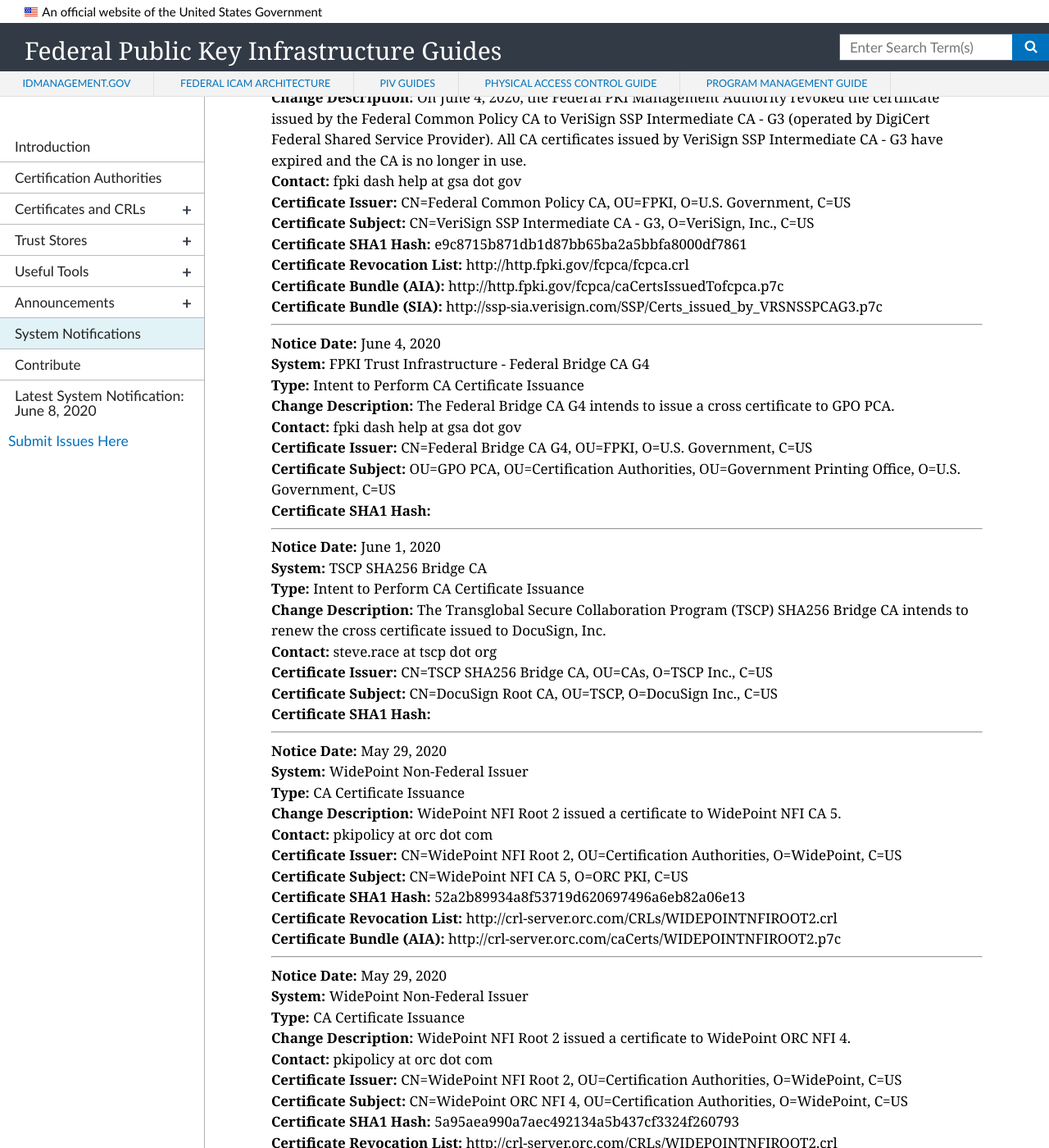
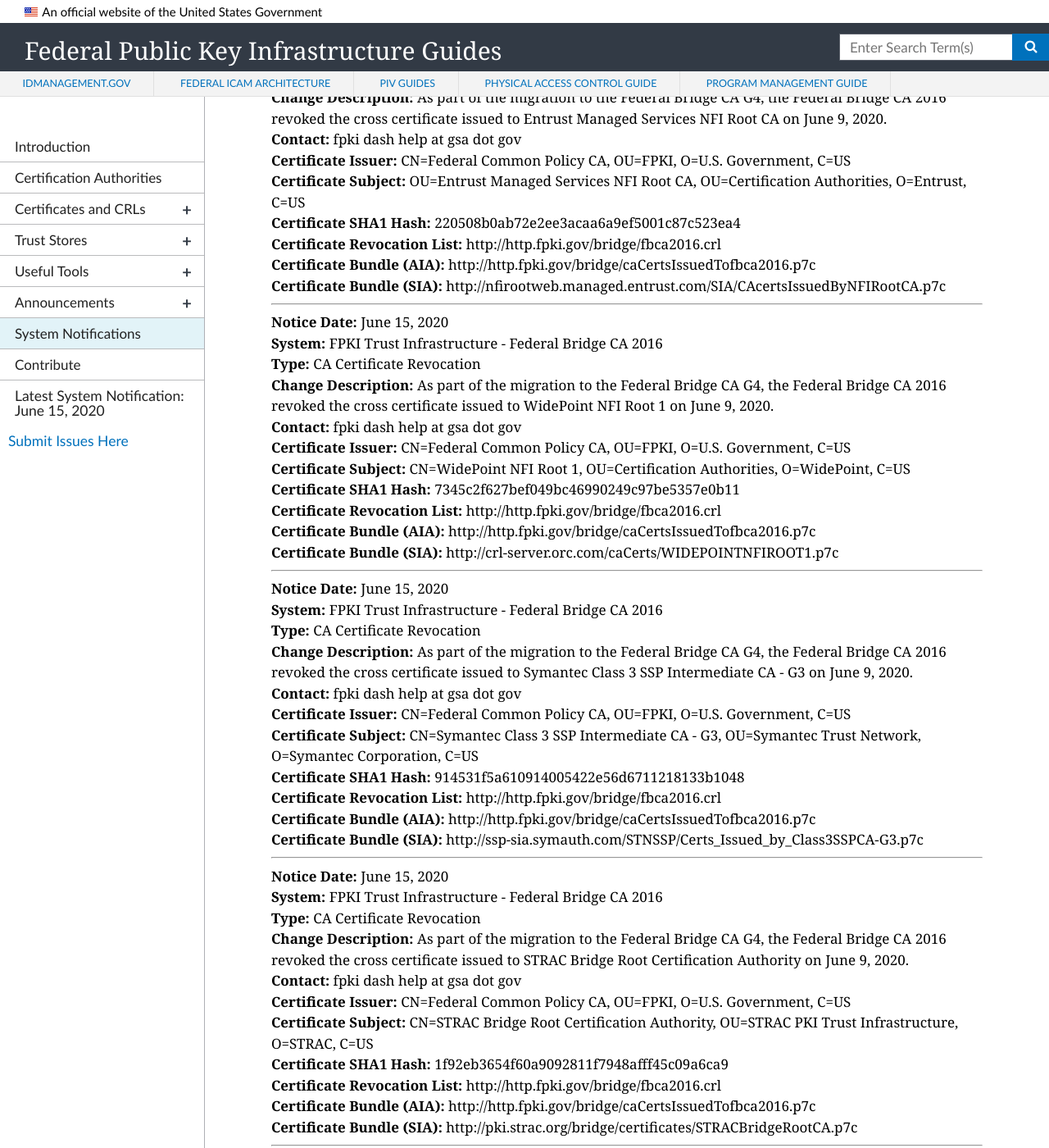
Before and after one commit to GSA/fpki-guides, a Jekyll site: the page built from pages/fpki_notifications.md, in a window 1280 px wide and 1400 px high, scrolled down 901 px. Shown: the whole window at 82% size. Built offline with Jekyll 4.4.1, drawn with Linux system fonts in a browser that asks for light colours; nearby versions of some CDN libraries; some of the changed text lies outside the part shown.

Commit message:
Update notifications.yml

```diff
--- a/_data/notifications.yml
+++ b/_data/notifications.yml
@@ -2433,6 +2433,97 @@
   sia_uri: http://ssp-sia.verisign.com/SSP/Certs_issued_by_VRSNSSPCAG3.p7c
   ocsp_uri:
 
+- notice_date: June 15, 2020
+  change_type: CA Certificate Revocation
+  system: FPKI Trust Infrastructure - Federal Bridge CA 2016
+  change_description: As part of the migration to the Federal Bridge CA G4, the Federal Bridge CA 2016 revoked the cross certificate issued to DigiCert Federated ID L3 CA on June 9, 2020.
+  contact: fpki dash help at gsa dot gov
+  ca_certificate_hash: 33514b5b7c0616724d9e174f59d7aa080740b8c3
+  ca_certificate_issuer: CN=Federal Common Policy CA, OU=FPKI, O=U.S. Government, C=US
+  ca_certificate_subject: CN=DigiCert Federated ID L3 CA, OU=www.digicert.com, O=DigiCert Inc, C=US
+  cdp_uri: http://http.fpki.gov/bridge/fbca2016.crl
+  aia_uri: http://http.fpki.gov/bridge/caCertsIssuedTofbca2016.p7c
+  sia_uri:
+  ocsp_uri:
+
+- notice_date: June 15, 2020
+  change_type: CA Certificate Revocation
+  system: FPKI Trust Infrastructure - Federal Bridge CA 2016
+  change_description: As part of the migration to the Federal Bridge CA G4, the Federal Bridge CA 2016 revoked the cross certificate issued to DoD Interoperability Root CA 2 on June 9, 2020.
+  contact: fpki dash help at gsa dot gov
+  ca_certificate_hash: 73050d5b629cf6286be972afddfa31d2864b4f35
+  ca_certificate_issuer: CN=Federal Common Policy CA, OU=FPKI, O=U.S. Government, C=US
+  ca_certificate_subject: CN=DoD Interoperability Root CA 2, OU=PKI, OU=DoD, O=U.S. Government, C=US
+  cdp_uri: http://http.fpki.gov/bridge/fbca2016.crl
+  aia_uri: http://http.fpki.gov/bridge/caCertsIssuedTofbca2016.p7c
+  sia_uri: http://crl.disa.mil/issuedby/DODINTEROPERABILITYROOTCA2_IB.p7c
+  ocsp_uri:
+
+- notice_date: June 15, 2020
+  change_type: CA Certificate Revocation
+  system: FPKI Trust Infrastructure - Federal Bridge CA 2016
+  change_description: As part of the migration to the Federal Bridge CA G4, the Federal Bridge CA 2016 revoked the cross certificate issued to ORC NFI CA 3 on June 9, 2020.
+  contact: fpki dash help at gsa dot gov
+  ca_certificate_hash: b625da07302016d2837023bab94b6e0d76fc2e45
+  ca_certificate_issuer: CN=Federal Common Policy CA, OU=FPKI, O=U.S. Government, C=US
+  ca_certificate_subject: CN=ORC NFI CA 3, O=ORC PKI, C=US
+  cdp_uri: http://http.fpki.gov/bridge/fbca2016.crl
+  aia_uri: http://http.fpki.gov/bridge/caCertsIssuedTofbca2016.p7c
+  sia_uri: http://crl-server.orc.com/caCerts/ORCNFI3_SIA.p7c
+  ocsp_uri:
+
+- notice_date: June 15, 2020
+  change_type: CA Certificate Revocation
+  system: FPKI Trust Infrastructure - Federal Bridge CA 2016
+  change_description: As part of the migration to the Federal Bridge CA G4, the Federal Bridge CA 2016 revoked the cross certificate issued to STRAC Bridge Root Certification Authority on June 9, 2020.
+  contact: fpki dash help at gsa dot gov
+  ca_certificate_hash: 1f92eb3654f60a9092811f7948afff45c09a6ca9
+  ca_certificate_issuer: CN=Federal Common Policy CA, OU=FPKI, O=U.S. Government, C=US
+  ca_certificate_subject: CN=STRAC Bridge Root Certification Authority, OU=STRAC PKI Trust Infrastructure, O=STRAC, C=US
+  cdp_uri: http://http.fpki.gov/bridge/fbca2016.crl
+  aia_uri: http://http.fpki.gov/bridge/caCertsIssuedTofbca2016.p7c
+  sia_uri: http://pki.strac.org/bridge/certificates/STRACBridgeRootCA.p7c
+  ocsp_uri:
+
+- notice_date: June 15, 2020
+  change_type: CA Certificate Revocation
+  system: FPKI Trust Infrastructure - Federal Bridge CA 2016
+  change_description: As part of the migration to the Federal Bridge CA G4, the Federal Bridge CA 2016 revoked the cross certificate issued to Symantec Class 3 SSP Intermediate CA - G3 on June 9, 2020.
+  contact: fpki dash help at gsa dot gov
+  ca_certificate_hash: 914531f5a610914005422e56d6711218133b1048
+  ca_certificate_issuer: CN=Federal Common Policy CA, OU=FPKI, O=U.S. Government, C=US
+  ca_certificate_subject: CN=Symantec Class 3 SSP Intermediate CA - G3, OU=Symantec Trust Network, O=Symantec Corporation, C=US
+  cdp_uri: http://http.fpki.gov/bridge/fbca2016.crl
+  aia_uri: http://http.fpki.gov/bridge/caCertsIssuedTofbca2016.p7c
+  sia_uri: http://ssp-sia.symauth.com/STNSSP/Certs_Issued_by_Class3SSPCA-G3.p7c
+  ocsp_uri:
+
+- notice_date: June 15, 2020
+  change_type: CA Certificate Revocation
+  system: FPKI Trust Infrastructure - Federal Bridge CA 2016
+  change_description: As part of the migration to the Federal Bridge CA G4, the Federal Bridge CA 2016 revoked the cross certificate issued to WidePoint NFI Root 1 on June 9, 2020.
+  contact: fpki dash help at gsa dot gov
+  ca_certificate_hash: 7345c2f627bef049bc46990249c97be5357e0b11
+  ca_certificate_issuer: CN=Federal Common Policy CA, OU=FPKI, O=U.S. Government, C=US
+  ca_certificate_subject: CN=WidePoint NFI Root 1, OU=Certification Authorities, O=WidePoint, C=US
+  cdp_uri: http://http.fpki.gov/bridge/fbca2016.crl
+  aia_uri: http://http.fpki.gov/bridge/caCertsIssuedTofbca2016.p7c
+  sia_uri: http://crl-server.orc.com/caCerts/WIDEPOINTNFIROOT1.p7c
+  ocsp_uri:
+
+- notice_date: June 15, 2020
+  change_type: CA Certificate Revocation
+  system: FPKI Trust Infrastructure - Federal Bridge CA 2016
+  change_description: As part of the migration to the Federal Bridge CA G4, the Federal Bridge CA 2016 revoked the cross certificate issued to Entrust Managed Services NFI Root CA on June 9, 2020.
+  contact: fpki dash help at gsa dot gov
+  ca_certificate_hash: 220508b0ab72e2ee3acaa6a9ef5001c87c523ea4
+  ca_certificate_issuer: CN=Federal Common Policy CA, OU=FPKI, O=U.S. Government, C=US
+  ca_certificate_subject: OU=Entrust Managed Services NFI Root CA, OU=Certification Authorities, O=Entrust, C=US
+  cdp_uri: http://http.fpki.gov/bridge/fbca2016.crl
+  aia_uri: http://http.fpki.gov/bridge/caCertsIssuedTofbca2016.p7c
+  sia_uri: http://nfirootweb.managed.entrust.com/SIA/CAcertsIssuedByNFIRootCA.p7c
+  ocsp_uri:
+
 #- notice_date:
 #  change_type: CA Certificate Issuance
 #  start_datetime:
```
